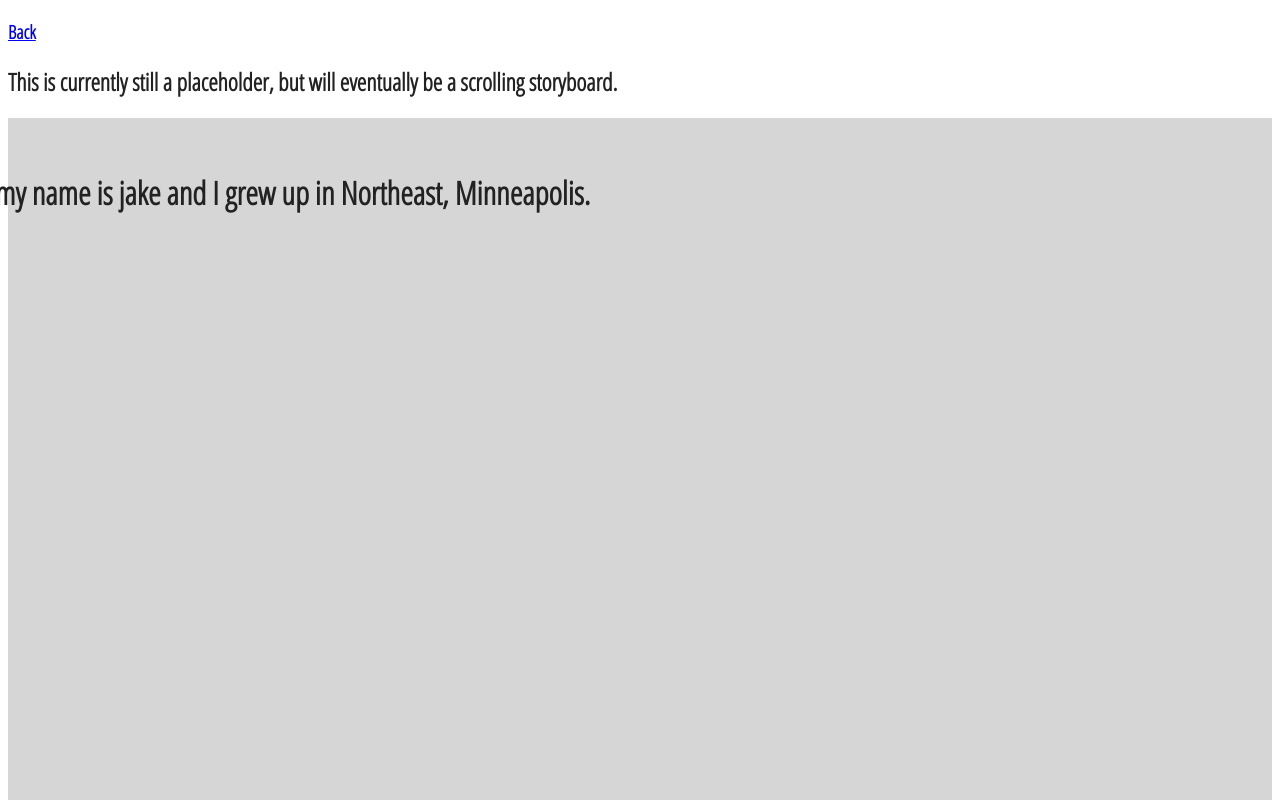
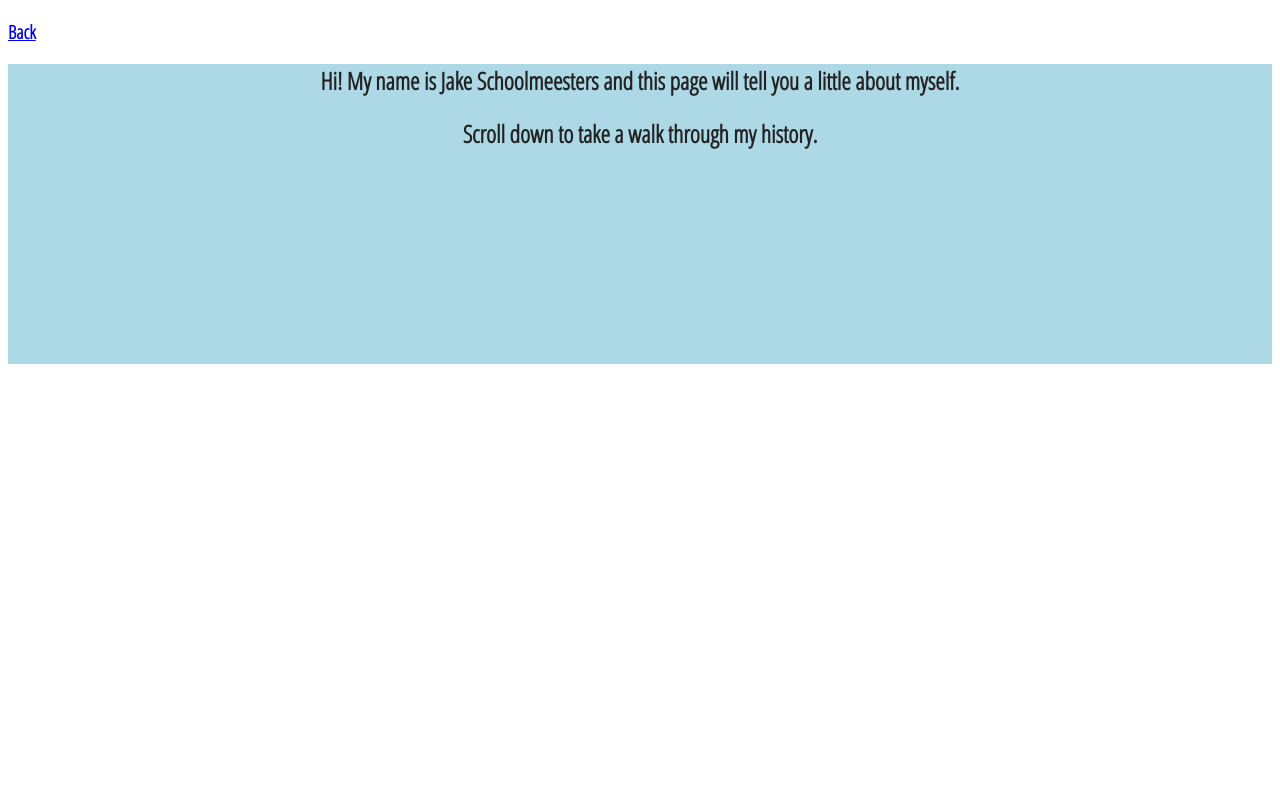
Before and after one commit to schooolman/personalSite, a website: page src/about/about.html in a window 1280 px wide. Shown: the top 800 px of the page. Drawn offline with nearby package versions, Linux system fonts and the light colour scheme.

Commit message:
starting over on the about me page with a new strategy in mind

```diff
--- a/src/about/about.html
+++ b/src/about/about.html
@@ -22,16 +22,21 @@
     <h3>Back</h3>
 </a>
 
-<h2>This is currently still a placeholder, but will eventually be a scrolling storyboard.</h2>
+<!--<h2>This is currently still a placeholder, but will eventually be a scrolling storyboard.</h2>-->
 
-<div class="contentSectionOne">
-    <h1 class="testHeader">Hi there, my name is jake and I grew up in Northeast, Minneapolis.</h1>
-    <div class="mini-content-container">
-        <h2 class="secondHeadline">When I’m not creating, concepting and designing awesome work, I love to see live music at concerts and festivals.
-            Reading up on new technology trends is a daily habit. My biggest guilty pleasure is my love of videogames. However, I try to keep physically active by bicycling
-            frequently and spending my weekends outdoors.</h2>
-    </div>
+<!--<div class="contentSectionOne">-->
+    <!--<h1 class="testHeader">Hi there, my name is jake and I grew up in Northeast, Minneapolis.</h1>-->
+    <!--<div class="mini-content-container">-->
+        <!--<h2 class="secondHeadline">When I’m not creating, concepting and designing awesome work, I love to see live music at concerts and festivals.-->
+            <!--Reading up on new technology trends is a daily habit. My biggest guilty pleasure is my love of videogames. However, I try to keep physically active by bicycling-->
+            <!--frequently and spending my weekends outdoors.</h2>-->
+    <!--</div>-->
 
+<!--</div>-->
+
+<div class="sectionOne">
+    <h1 class="sectionOneHeader">Hi! My name is Jake Schoolmeesters and this page will tell you a little about myself.</h1>
+    <h2>Scroll down to take a walk through my history.</h2>
 </div>
 
 
--- a/src/css/main.css
+++ b/src/css/main.css
@@ -413,3 +413,15 @@ body {
     width: 100%;
     background: #d6d6d6;
 }
+
+.sectionOne {
+    text-align: center;
+    width: 100%;
+    height: 300px;
+    background: lightblue;
+
+}
+
+.sectionOneHeader {
+    font-size: 24px;
+}
```
